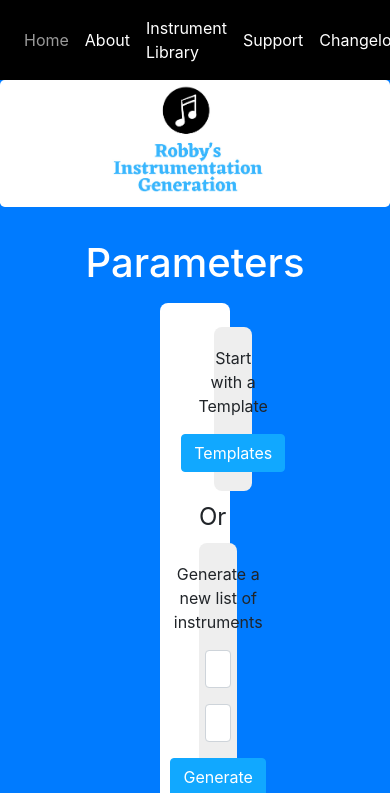
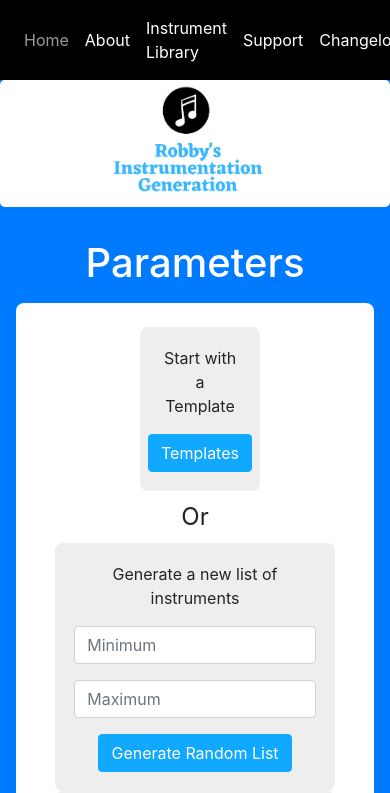
Before and after one commit to robbyph/instrumentation-generation, a Next.js app: page / in a window 390 px wide. Shown: the top 793 px of the page. Built offline with nearby package versions, Linux system fonts and the light colour scheme.

Commit message:
Mobile responsiveness

```diff
--- a/components/InstrumentCard.js
+++ b/components/InstrumentCard.js
@@ -5,7 +5,7 @@ import {useState} from 'react'
 const InstrumentCard = ({id, name, description, imagePath, wikiLink, tubeLink, onDelete, isLocked, onLock, onShuffle, setReplacementInstrumentID, onRepButtonClick}) => {
 
     return (
-            <Card style={{ minWidth: '18rem', flexGrow: 0, margin:'1rem', minHeight:'32rem'}}>
+            <Card style={{minWidth: '18rem', flexGrow: 0, margin:'1rem', minHeight:'32rem', flexBasis: '18%'}}>
 
                 <div>
                     <button id="lockButton" onClick={() => {onLock(id)}} className={isLocked ? styles.btnOverrideLocked : styles.btnOverride}>{isLocked ? "🔒" : "🔓"}</button>
--- a/components/InstrumentList.js
+++ b/components/InstrumentList.js
@@ -6,7 +6,7 @@ import {CardDeck} from 'react-bootstrap'
 const InstrumentList = ({instruments, onDel, onLoc, onShuf, onRep, onRepButClick, setRepInstrumentID}) => {
 
     return (
-            <CardDeck key={1} className={styles.container} style={{display: 'flex', flexDirection: 'row', flexWrap: 'wrap', justifyContent: 'center'}}>
+            <CardDeck key={1} className={styles.container} style={{display: 'flex', flexDirection: 'row', flexWrap: 'wrap'}}>
                 {instruments.map((instrument, i) => (
                     <InstrumentCard
                         key={i}
--- a/styles/ParameterList.module.scss
+++ b/styles/ParameterList.module.scss
@@ -24,3 +24,13 @@
     border-radius: .5rem;
     padding: 1.2rem;
 }
+
+@media (max-width: 1000px) {
+    .container {
+        background-color: #fff;
+        padding: 1.5rem;
+        margin: 1rem 1rem;
+        align-items: center;
+        border-radius: .5rem;
+    }
+}
```
